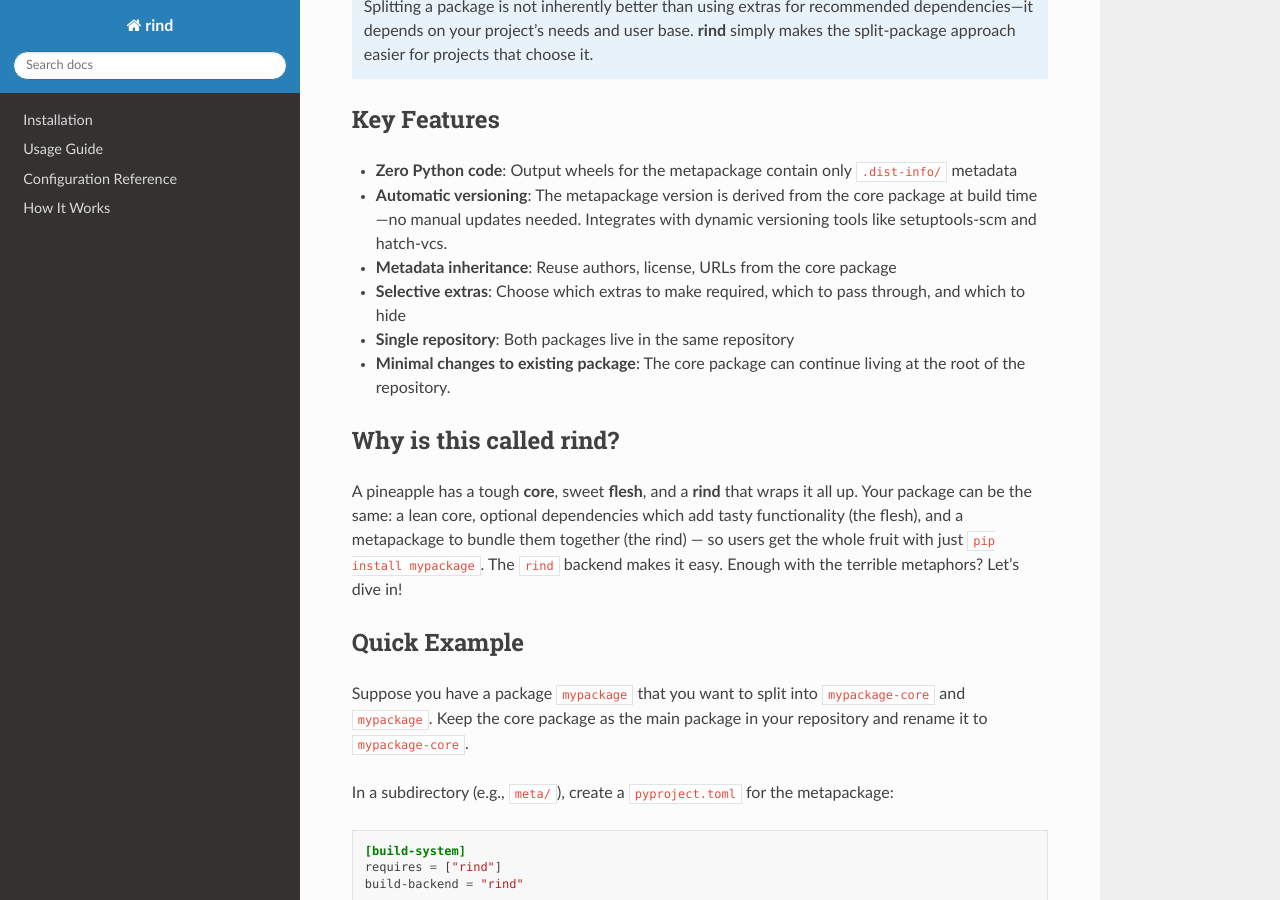
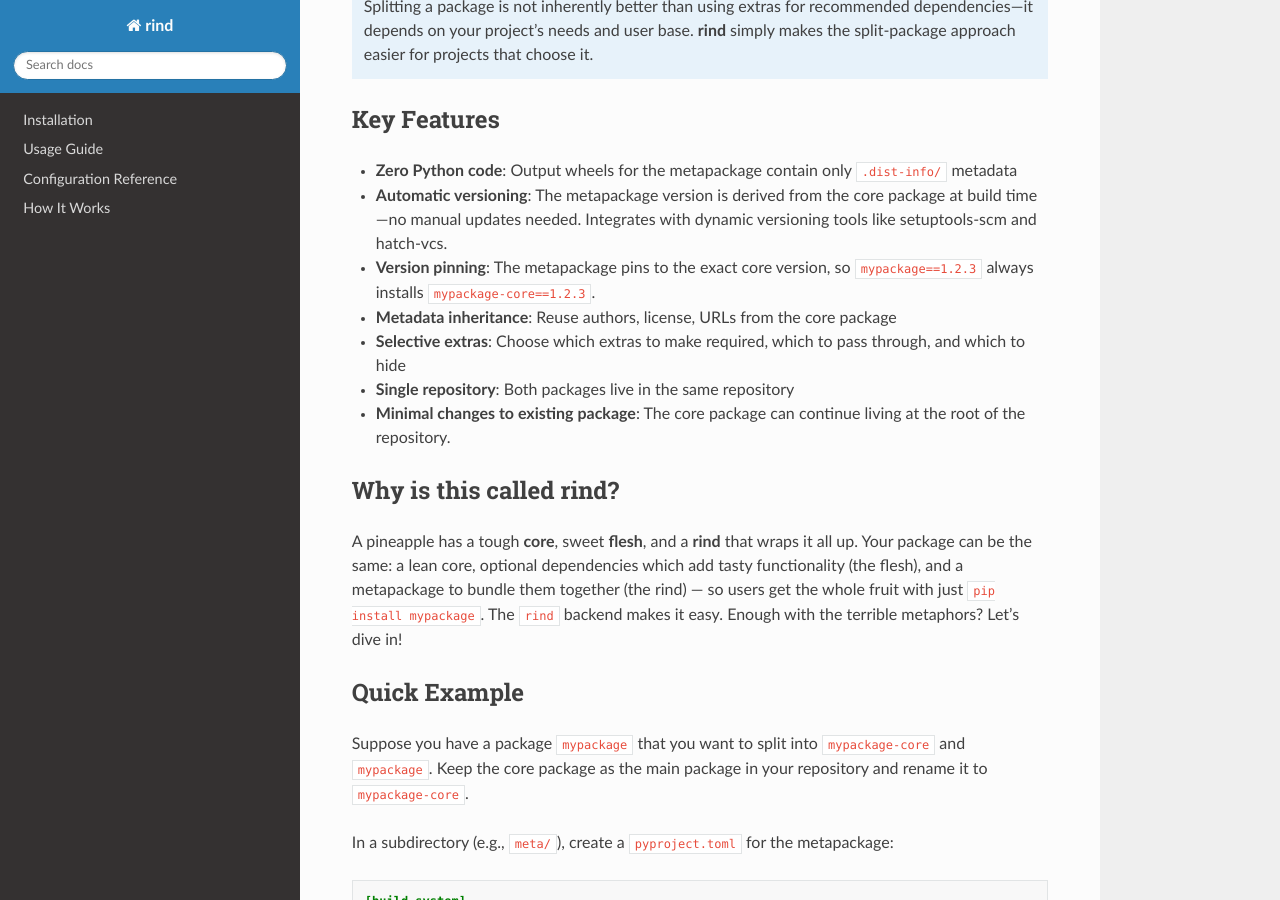
Before and after one commit to astrofrog/rind, a Sphinx documentation site: the page built from docs/index.rst, in a window 1280 px wide and 900 px high, scrolled down 1133 px. Built offline with Sphinx 7.4.7 and the Read the Docs theme 3.1.0, drawn with Linux system fonts in a browser that asks for light colours.

Commit message:
Add back mention of pinning

```diff
--- a/docs/index.rst
+++ b/docs/index.rst
@@ -57,6 +57,8 @@ Key Features
 - **Automatic versioning**: The metapackage version is derived from the core
   package at build time—no manual updates needed. Integrates with dynamic
   versioning tools like setuptools-scm and hatch-vcs.
+- **Version pinning**: The metapackage pins to the exact core version, so
+  ``mypackage==1.2.3`` always installs ``mypackage-core==1.2.3``.
 - **Metadata inheritance**: Reuse authors, license, URLs from the core package
 - **Selective extras**: Choose which extras to make required, which to pass through, and which to hide
 - **Single repository**: Both packages live in the same repository
```
